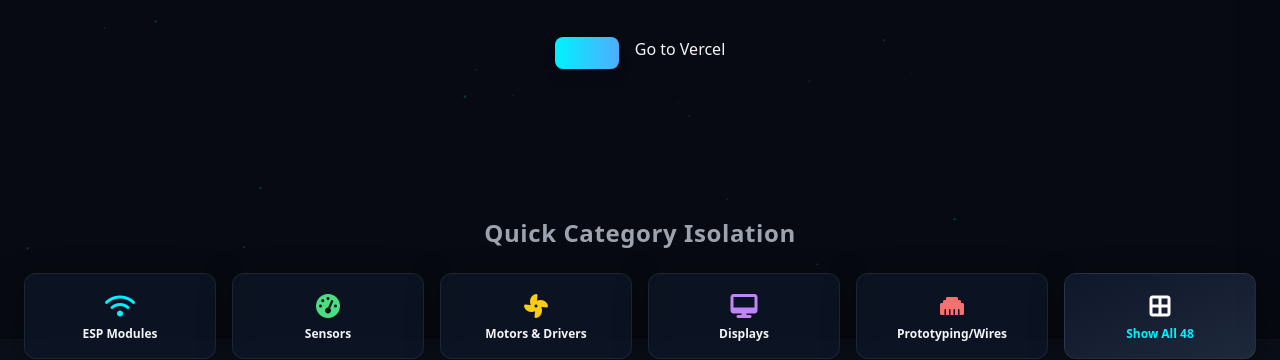
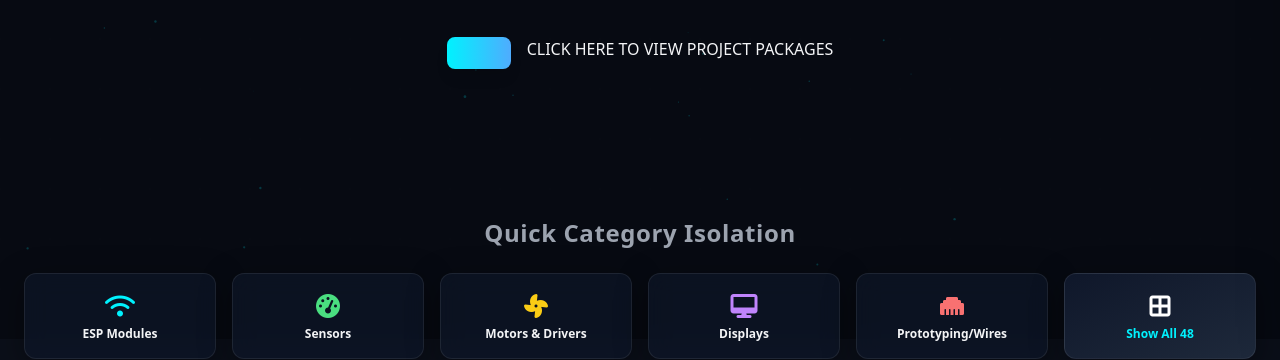
Before and after one commit to cmdevcyber/4-STRONEARS-X, a plain HTML site: page index.html in a window 1280 px wide. Shown: the part 461-821 px from the top of the page. Drawn offline with nearby package versions, Linux system fonts and the light colour scheme.

```diff
--- a/index.html
+++ b/index.html
@@ -91,7 +91,7 @@
             </p>
             <div class="flex flex-wrap justify-center gap-4 pt-4">
                 <a href="#shop" class="px-8 py-4 bg-gradient-to-r from-brand-neonCyan to-brand-neonBlue text-slate-950 font-bold rounded-lg shadow-lg hover:opacity-90 transition transform hover:scale-105">
-                    <a href="https://4stronears-site.vercel.app/" target="_blank" rel="noopener noreferrer">Go to Vercel</a>
+                    <a href="https://4stronears-site.vercel.app/" target="_blank" rel="noopener noreferrer">CLICK HERE TO VIEW PROJECT PACKAGES</a>
                 </a>
             </div>
         </div>
```
